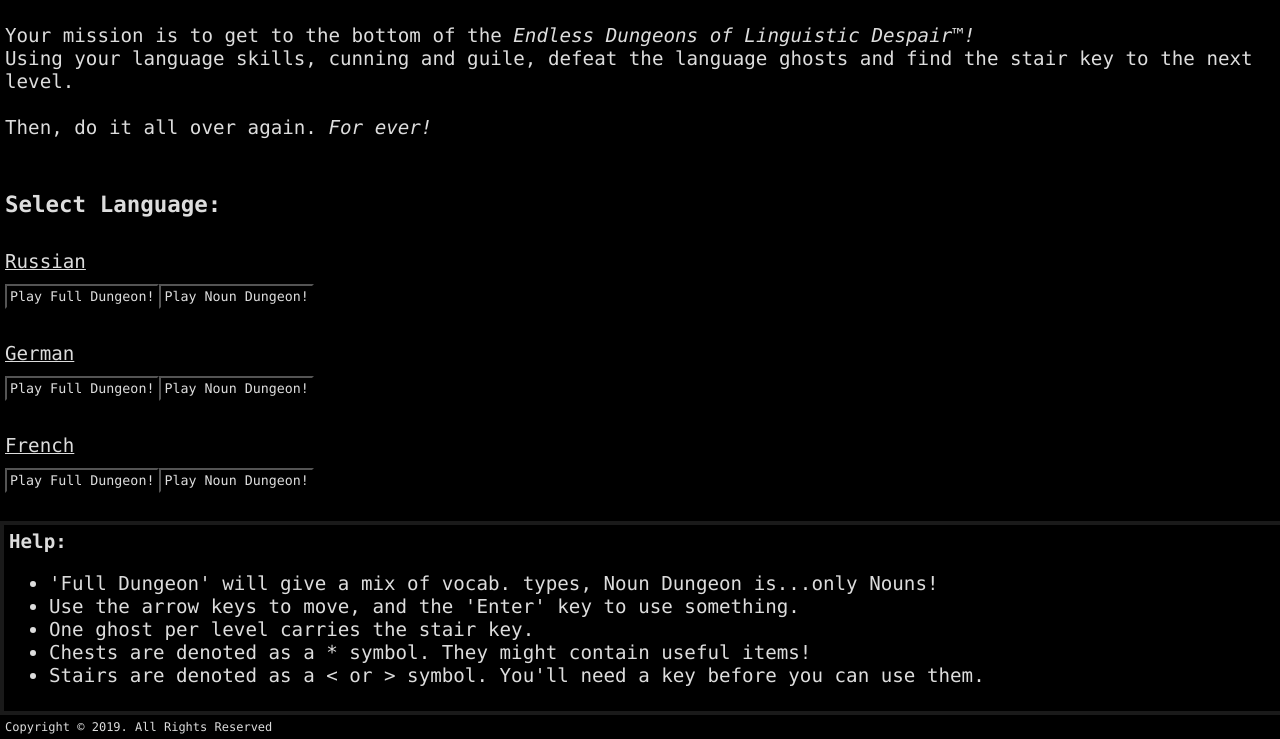
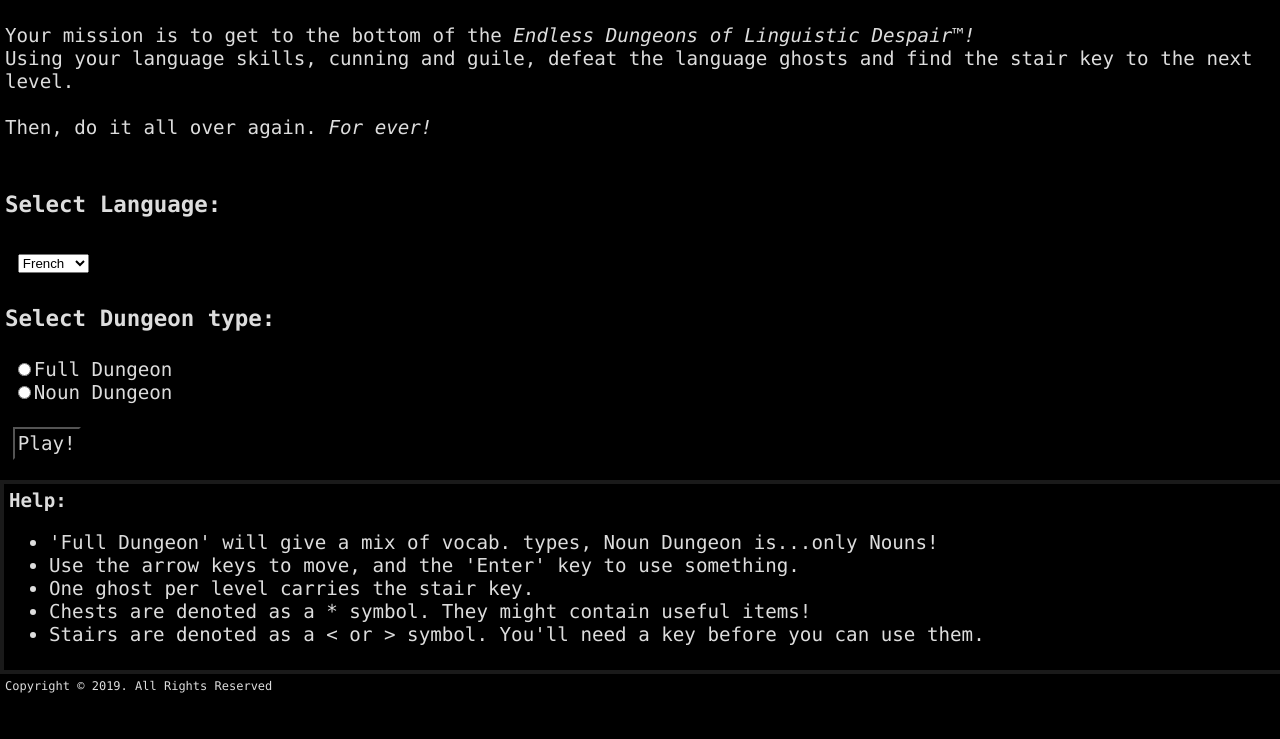
Before and after one commit to vocabbusters/vocabbusters.github.io, a plain HTML site: page index.html in a window 1280 px wide. Shown: the part 69-808 px from the top of the page. Drawn offline with Linux system fonts and the light colour scheme.

Commit message:
Add files via upload

```diff
--- a/index.html
+++ b/index.html
@@ -3,7 +3,7 @@
 <head>
     <meta charset="UTF-8">
     <title>Vocab Busters</title>
-    <link rel="stylesheet" href="language.css" />
+    <link rel="stylesheet" href="language.css"/>
 </head>
 <body>
 
@@ -16,23 +16,26 @@
         find the stair key to the next level.<br><br>Then, do it all over again. <i>For ever!</i></p></div>
 
     <div class="Row"><h3>Select Language:</h3></div>
-        <div class="Row"><u>Russian</u></div>
-        <div class="Row"><input type="button" name="btn_rus" id="btn__full_rus" value="Play Full Dungeon!" onclick="window.location.href = 'game.html'+'?language=rus&mode=full';">
-        <input type="button" name="btn_rus" id="btn_noun_rus" value="Play Noun Dungeon!" onclick="window.location.href = 'game.html'+'?language=rus&mode=noun';"></div>
-    <br>
-        <div class="Row"><u>German</u></div>
+
     <div class="Row">
-            <input type="button" name="btn_ger" id="btn_ger" value="Play Full Dungeon!" onclick="window.location.href = 'game.html'+'?language=ger&mode=full';">
-            <input type="button" name="btn_ger" id="btn_noun_ger" value="Play Noun Dungeon!" onclick="window.location.href = 'game.html'+'?language=ger&mode=noun';">
+        <select name="select_language" id="select_language" style="margin-left:1vw;">
+            <option value="fre">French</option>
+            <option value="ger">German</option>
+            <option value="rus">Russian</option>
+            <option value="spa">Spanish</option>
+        </select>
+    </div>
+
+    <div class="Row"><h3>Select Dungeon type:</h3></div>
+    <div style="margin-left:1vw;">
+        <input type="radio" name="select_dungeon" value="full">Full Dungeon<br>
+        <input type="radio" name="select_dungeon" value="noun">Noun Dungeon<br>
     </div>
     <br>
-    <div class="Row"><u>French</u></div>
-        <div class="Row">
-            <input type="button" name="btn_fre" id="btn_fre" value="Play Full Dungeon!" onclick="window.location.href = 'game.html'+'?language=fre&mode=full';">
-            <input type="button" name="btn_fre" id="btn_noun_fre" value="Play Noun Dungeon!" onclick="window.location.href = 'game.html'+'?language=fre&mode=noun';">
-        </div>
+    <input type="button" name="btn_play" id="btn_play" value="Play!" onclick="play()" style="margin-bottom:1.5vw; margin-left:1vw; font-size:1.5vw">
     <br>
-    <div class ="Row" style="border: solid 4px rgba(255, 255, 255, 0.1);">
+
+    <div class="Row" style="border: solid 4px rgba(255, 255, 255, 0.1);">
         <b>Help:</b>
         <ul>
             <li>'Full Dungeon' will give a mix of vocab. types, Noun Dungeon is...only Nouns!</li>
@@ -52,3 +55,23 @@
 </body>
 
 </html>
+<script>
+
+    function play() {
+        var language = document.getElementById("select_language").value;
+
+        var radios = document.getElementsByName('select_dungeon');
+
+        for (var i = 0, length = radios.length; i < length; i++) {
+            if (radios[i].checked) {
+                // do whatever you want with the checked radio
+                var mode = radios[i].value;
+
+                // only one radio can be logically checked, don't check the rest
+                break;
+            }
+        }
+        window.location.href = 'game.html' + '?language=' + language + '&mode=' + mode
+    }
+
+</script>
```
Lines whose indentation alone changed are shown as unchanged.
